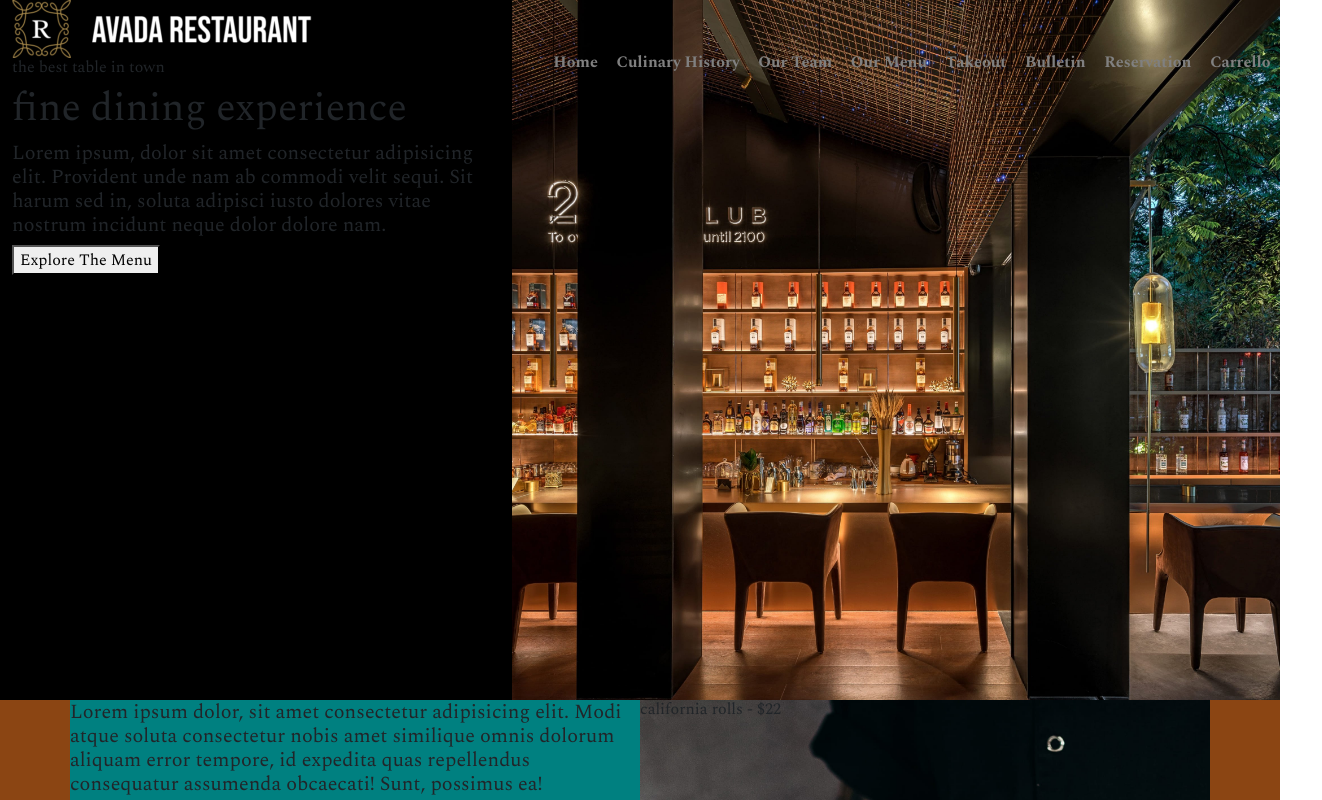
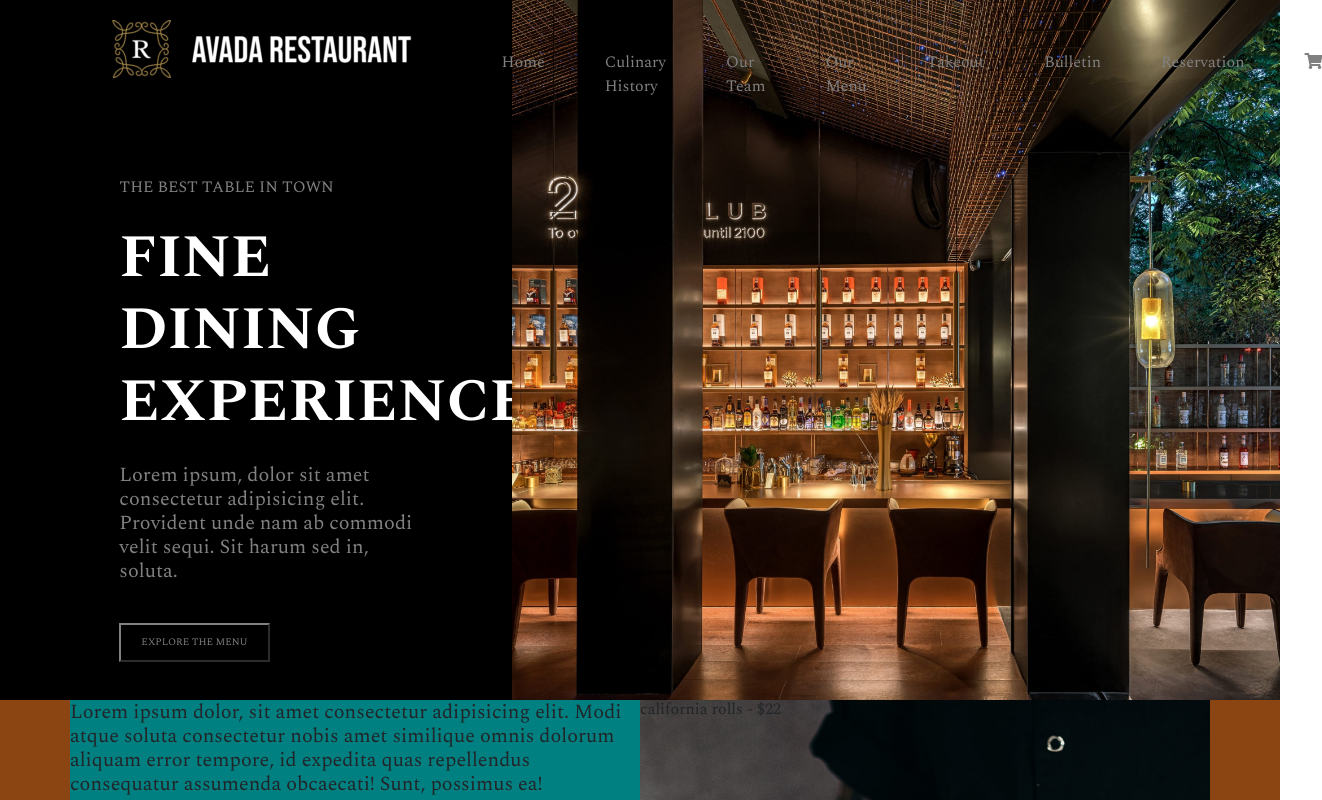
Before and after one commit to matteofab10/proj-html-vuejs, a Vue app: page / in a window 1280 px wide. Shown: the top 800 px of the page, 1322 px wide, since content can reach past the window. Built offline with nearby package versions, Linux system fonts and the light colour scheme.

Commit message:
completo header, da fixare piccolezze

```diff
--- a/public/index.html
+++ b/public/index.html
@@ -5,6 +5,7 @@
     <meta http-equiv="X-UA-Compatible" content="IE=edge">
     <meta name="viewport" content="width=device-width,initial-scale=1.0">
     <link rel="icon" href="<%= BASE_URL %>favicon.ico">
+    <link rel="stylesheet" href="https://cdnjs.cloudflare.com/ajax/libs/font-awesome/5.13.1/css/all.min.css" integrity="sha512-xA6Hp6oezhjd6LiLZynuukm80f8BoZ3OpcEYaqKoCV3HKQDrYjDE1Gu8ocxgxoXmwmSzM4iqPvCsOkQNiu41GA==" crossorigin="anonymous" referrerpolicy="no-referrer" />
     <title><%= htmlWebpackPlugin.options.title %></title>
   </head>
   <body>
--- a/src/assets/data/NavData.js
+++ b/src/assets/data/NavData.js
@@ -27,8 +27,8 @@ export default [
     title: 'Reservation',
     link: '#'
   },
-  {
-    title: 'Carrello',
-    link: '#'
-  }
+  // {
+  //   title: '',
+  //   link: '#'
+  // }
 ]
--- a/src/components/Header.vue
+++ b/src/components/Header.vue
@@ -5,7 +5,7 @@
       <div class="mf-card">
         <h6>the best table in town</h6>
         <h1>fine dining experience</h1>
-        <h5>Lorem ipsum, dolor sit amet consectetur adipisicing elit. Provident unde nam ab commodi velit sequi. Sit harum sed in, soluta adipisci iusto dolores vitae nostrum incidunt neque dolor dolore nam.</h5>
+        <h5>Lorem ipsum, dolor sit amet consectetur adipisicing elit. Provident unde nam ab commodi velit sequi. Sit harum sed in, soluta.</h5>
         <button>Explore The Menu</button>
       </div>
     </div>
@@ -18,6 +18,7 @@
                 {{link.title}}
               </a>
             </li>
+            <li><a href=""><i class="fas fa-shopping-cart"></i></a></li>
           </ul>
         </nav>
       </div>
@@ -50,6 +51,38 @@ header {
   .mf-head-left {
     width: 40%;
     background-color: black;
+    img {
+      margin: 20px 0 100px 100px;
+    }
+    .mf-card {
+      margin-left: 22%;
+      h6 {
+        text-transform: uppercase;
+        color: gray;
+        margin-bottom: 25px;
+      }
+      h1 {
+
+        text-transform: uppercase;
+        color: white;
+        font-size: 60px;
+        font-weight: bold;
+        margin-bottom: 25px;
+      }
+      h5 {
+        color: gray;
+        padding-right: 20%;
+        margin-bottom: 40px;
+      }
+      button {
+        background-color: black;
+        color: gray;
+        text-transform: uppercase;
+        font-size: 10px;
+        padding: 10px 20px 10px 20px;
+        border-color: gray;
+      }
+    }
   }
 
   .mf-head-right {
@@ -57,8 +90,10 @@ header {
     .mf-header-background {
       background-image: url('../assets/img/slider52x.jpg');
       width: 100%;
-      height: 700px;
+      height: 100%;
       background-size: cover;
+      background-repeat: no-repeat;
+      background-position: 50% 50%;
     }
     ul {
       display: flex;
@@ -66,8 +101,7 @@ header {
       justify-content: center;
       li {
         list-style: none;
-        margin: 0 auto;
-        font-weight: 700;
+        margin: 0 30px;
         a {
           text-decoration: none;
           color: grey;
@@ -76,6 +110,9 @@ header {
       a:hover {
         color: white;
       }
+      // a:active {
+      //   color: white;
+      // }
     }
   }
 }
```
